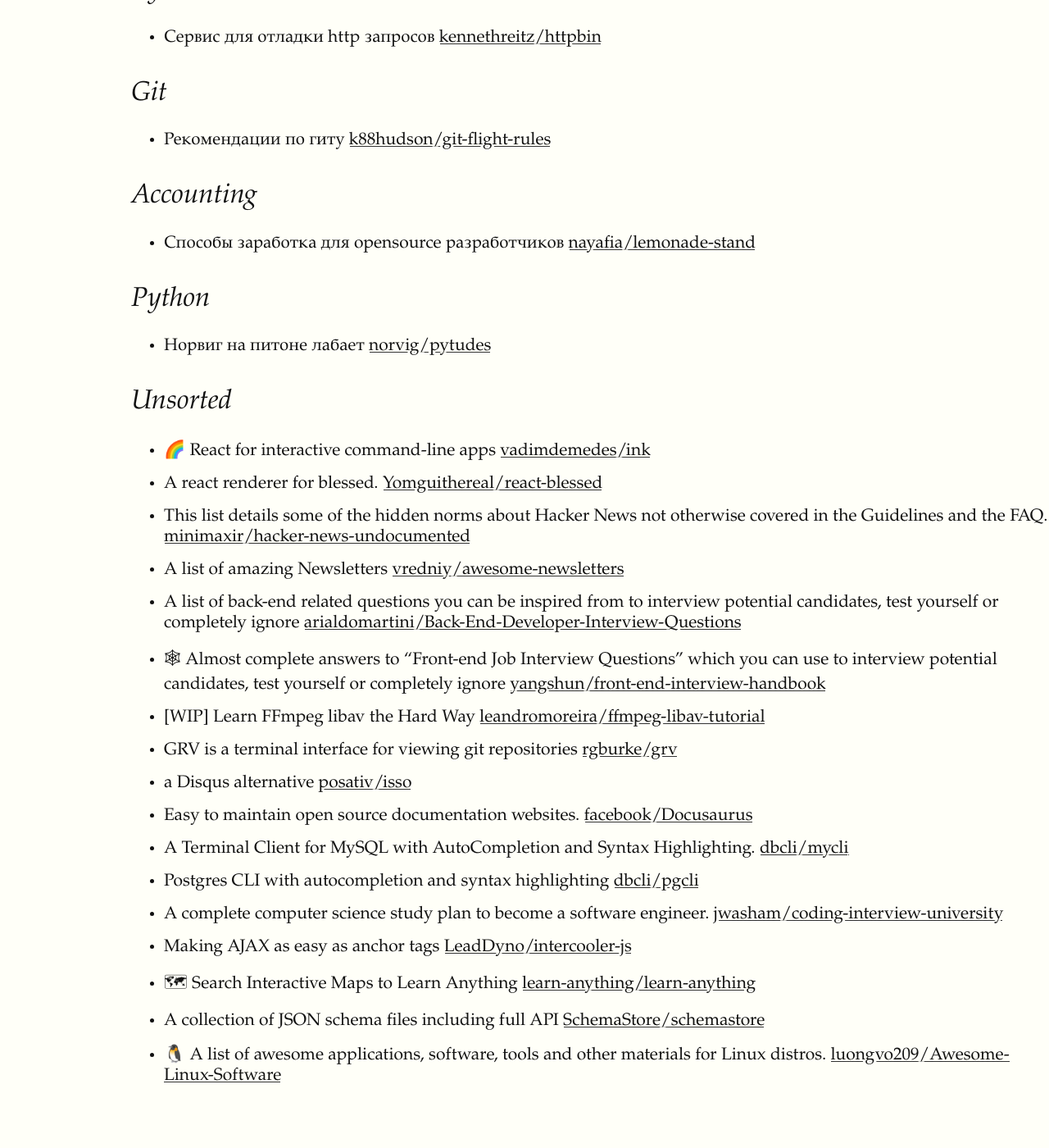
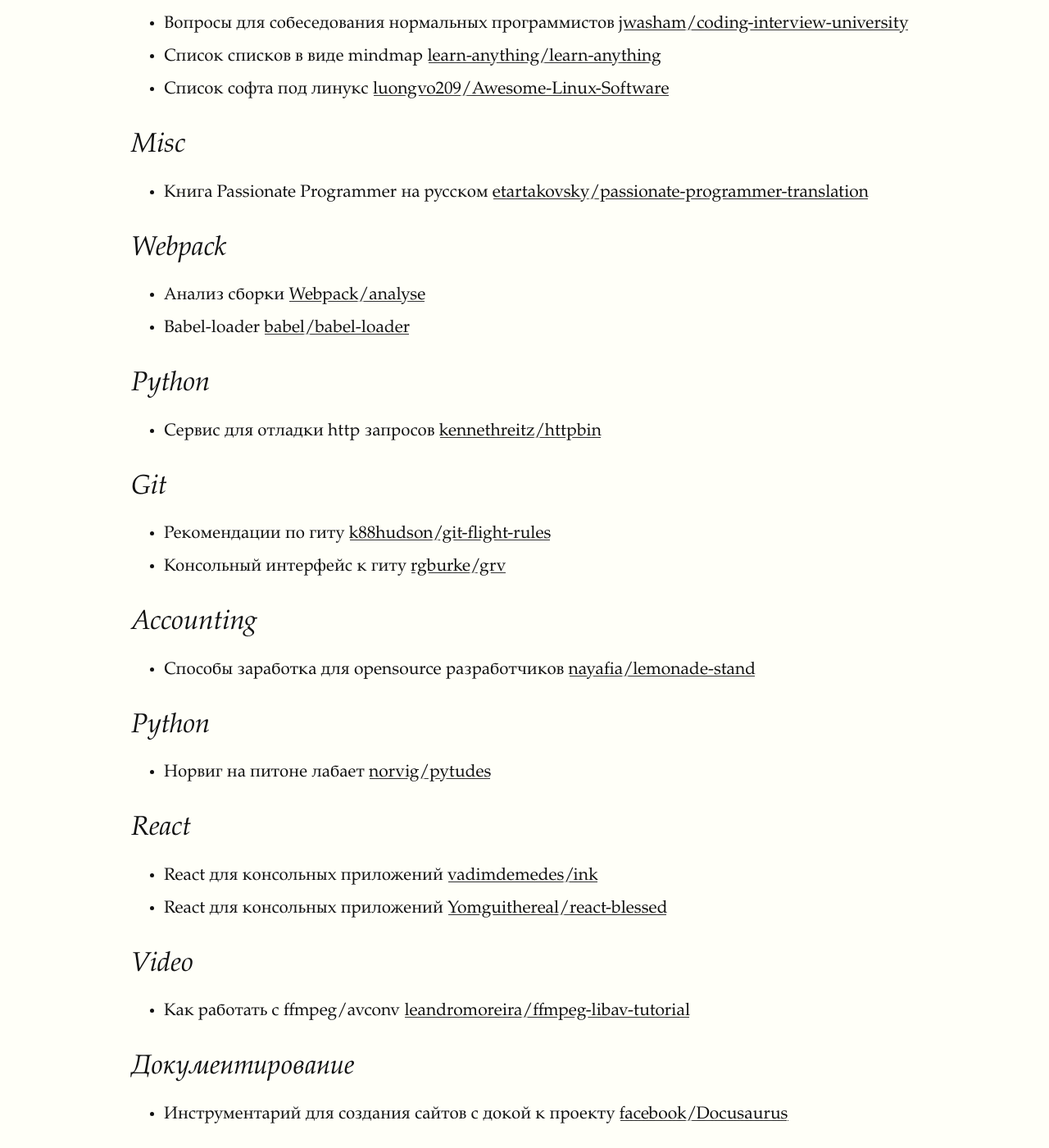
Before and after one commit to Bubujka/my, a Jekyll site: the page built from stars.md, in a window 1280 px wide and 1400 px high, scrolled down 4873 px. Shown: the whole window at 82% size. Built offline with Jekyll 4.4.1, drawn with Linux system fonts in a browser that asks for light colours; before the commit the page ends 6226 px from its top, so only the background shows below that; some of the changed text lies outside the part shown.

Commit message:
Пояснил за ссылки

```diff
--- a/stars.md
+++ b/stars.md
@@ -7,6 +7,8 @@ title: Лайки на github
 - Данные [najomi/data](https://github.com/najomi/data)
 
 ## CLI
+- Клиент для мускуля [dbcli/mycli](https://github.com/dbcli/mycli)
+- Клиент для постгреса [dbcli/pgcli](https://github.com/dbcli/pgcli)
 - Троттлинг для консоли [sjmulder/trickle](https://github.com/sjmulder/trickle)
 - Fuzzy-поиск по списку строк [junegunn/fzf](https://github.com/junegunn/fzf)
 - Альтернатива fzf [peco/peco](https://github.com/peco/peco)
@@ -107,6 +113,12 @@ title: Лайки на github
 - Список ссылок по питону [dhamaniasad/awesome-postgres](https://github.com/dhamaniasad/awesome-postgres)
 - Список по консольным приложениям [alebcay/awesome-shell](https://github.com/alebcay/awesome-shell)
 - Список по декораторам в питоне [lord63/awesome-python-decorator](https://github.com/lord63/awesome-python-decorator)
+- Список по рассылкам [vredniy/awesome-newsletters](https://github.com/vredniy/awesome-newsletters)
+- Вопросы для собеседования бэкэндщика [arialdomartini/Back-End-Developer-Interview-Questions](https://github.com/arialdomartini/Back-End-Developer-Interview-Questions)
+- Вопросы для собеседования фронтэндщика [yangshun/front-end-interview-handbook](https://github.com/yangshun/front-end-interview-handbook)
+- Вопросы для собеседования нормальных программистов  [jwasham/coding-interview-university](https://github.com/jwasham/coding-interview-university)
+- Список списков в виде mindmap [learn-anything/learn-anything](https://github.com/learn-anything/learn-anything)
+- Список софта под линукс [luongvo209/Awesome-Linux-Software](https://github.com/luongvo209/Awesome-Linux-Software)
 
 ## Misc
 - Книга Passionate Programmer на русском [etartakovsky/passionate-programmer-translation](https://github.com/etartakovsky/passionate-programmer-translation)
@@ -120,6 +132,7 @@ title: Лайки на github
 
 ## Git
 - Рекомендации по гиту [k88hudson/git-flight-rules](https://github.com/k88hudson/git-flight-rules)
+- Консольный интерфейс к гиту [rgburke/grv](https://github.com/rgburke/grv)
 
 ## Accounting
 - Способы заработка для opensource разработчиков [nayafia/lemonade-stand](https://github.com/nayafia/lemonade-stand)
@@ -127,21 +140,14 @@ title: Лайки на github
 ## Python
 - Норвиг на питоне лабает [norvig/pytudes](https://github.com/norvig/pytudes)
 
-## Unsorted
-- 🌈 React for interactive command-line apps [vadimdemedes/ink](https://github.com/vadimdemedes/ink)
-- A react renderer for blessed. [Yomguithereal/react-blessed](https://github.com/Yomguithereal/react-blessed)
-- This list details some of the hidden norms about Hacker News not otherwise covered in the Guidelines and the FAQ. [minimaxir/hacker-news-undocumented](https://github.com/minimaxir/hacker-news-undocumented)
-- A list of amazing Newsletters [vredniy/awesome-newsletters](https://github.com/vredniy/awesome-newsletters)
-- A list of back-end related questions you can be inspired from to interview potential candidates, test yourself or completely ignore [arialdomartini/Back-End-Developer-Interview-Questions](https://github.com/arialdomartini/Back-End-Developer-Interview-Questions)
-- 🕸 Almost complete answers to "Front-end Job Interview Questions" which you can use to interview potential candidates, test yourself or completely ignore [yangshun/front-end-interview-handbook](https://github.com/yangshun/front-end-interview-handbook)
-- [WIP] Learn FFmpeg libav the Hard Way [leandromoreira/ffmpeg-libav-tutorial](https://github.com/leandromoreira/ffmpeg-libav-tutorial)
-- GRV is a terminal interface for viewing git repositories [rgburke/grv](https://github.com/rgburke/grv)
-- a Disqus alternative [posativ/isso](https://github.com/posativ/isso)
-- Easy to maintain open source documentation websites. [facebook/Docusaurus](https://github.com/facebook/Docusaurus)
-- A Terminal Client for MySQL with AutoCompletion and Syntax Highlighting. [dbcli/mycli](https://github.com/dbcli/mycli)
-- Postgres CLI with autocompletion and syntax highlighting [dbcli/pgcli](https://github.com/dbcli/pgcli)
-- A complete computer science study plan to become a software engineer. [jwasham/coding-interview-university](https://github.com/jwasham/coding-interview-university)
-- Making AJAX as easy as anchor tags [LeadDyno/intercooler-js](https://github.com/LeadDyno/intercooler-js)
-- 🗺 Search Interactive Maps to Learn Anything [learn-anything/learn-anything](https://github.com/learn-anything/learn-anything)
-- A collection of JSON schema files including full API [SchemaStore/schemastore](https://github.com/SchemaStore/schemastore)
-- 🐧 A list of awesome applications, software, tools and other materials for Linux distros. [luongvo209/Awesome-Linux-Software](https://github.com/luongvo209/Awesome-Linux-Software)
+
+## React
+- React для консольных приложений [vadimdemedes/ink](https://github.com/vadimdemedes/ink)
+- React для консольных приложений [Yomguithereal/react-blessed](https://github.com/Yomguithereal/react-blessed)
+
+
+## Video
+- Как работать с ffmpeg/avconv [leandromoreira/ffmpeg-libav-tutorial](https://github.com/leandromoreira/ffmpeg-libav-tutorial)
+
+## Документирование
+- Инструментарий для создания сайтов с докой к проекту [facebook/Docusaurus](https://github.com/facebook/Docusaurus)
```
Also changed, not shown: other parts of stars.md (+4 -0 lines).
